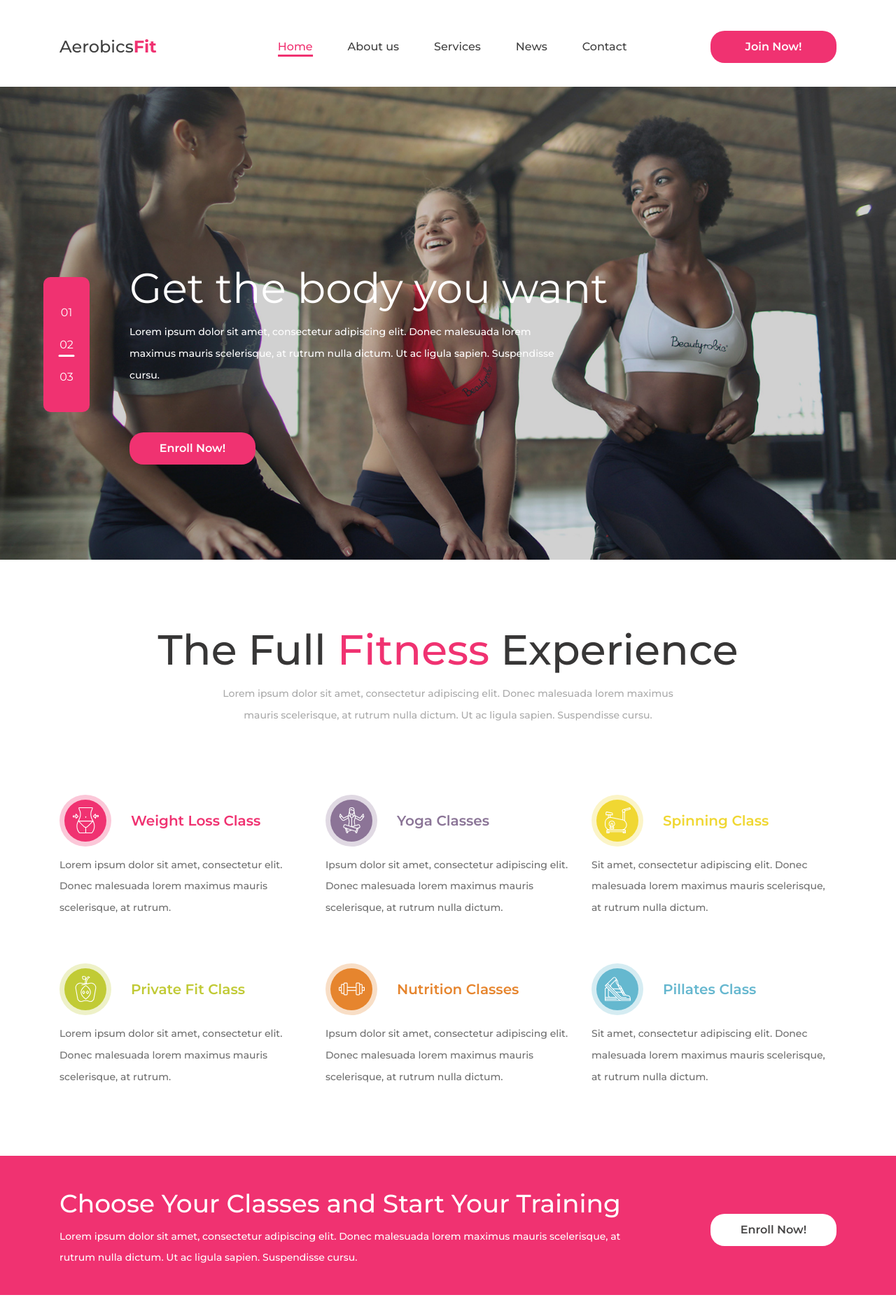
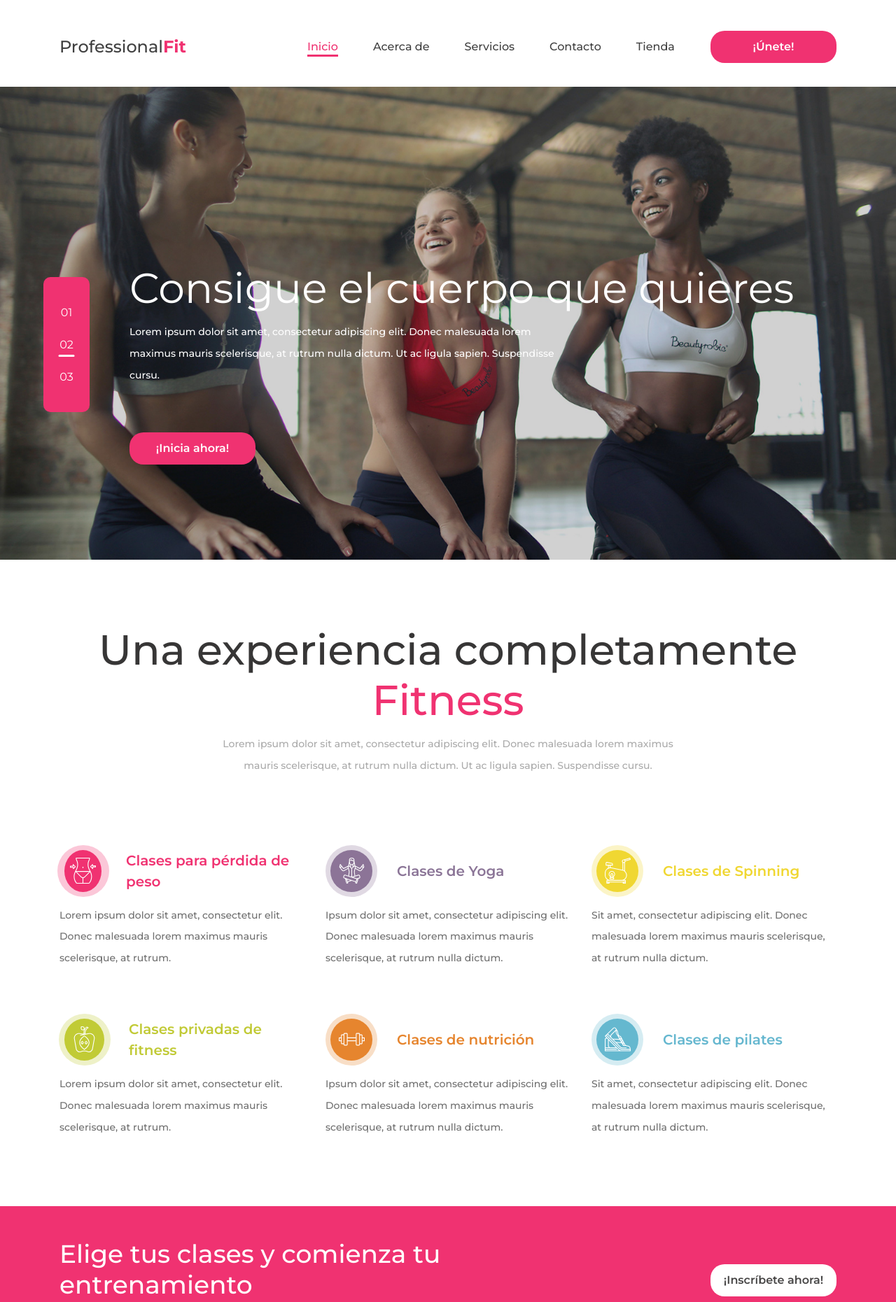
Before and after one commit to Ramon8888/Website-Fit, a plain HTML site: page index.html in a window 1280 px wide. Shown: the top 1861 px of the page at 70% size. Drawn offline with Linux system fonts and the light colour scheme.

```diff
--- a/index.html
+++ b/index.html
@@ -25,17 +25,18 @@
 			<div class="row">
 				<div class="col">
 					<div class="header_content d-flex flex-row align-items-center justify-content-start">
-						<div class="logo">Aerobics<span>Fit</span></div>
+						<div class="logo">Professional<span>Fit</span></div>
 						<nav class="main_nav">
 							<ul class="d-flex flex-row align-items-center justify-content-start">
-								<li class="active"><a href="index.html">Home</a></li>
-								<li><a href="about.html">About us</a></li>
-								<li><a href="services.html">Services</a></li>
-								<li><a href="blog.html">News</a></li>
-								<li><a href="contact.html">Contact</a></li>
+								<li class="active"><a href="index.html">Inicio</a></li>
+								<li><a href="about.html">Acerca de</a></li>
+								<li><a href="services.html">Servicios</a></li>
+								<!-- <li><a href="blog.html">Noticias</a></li> -->
+								<li><a href="contact.html">Contacto</a></li>
+								<li><a href="store.html">Tienda</a></li>
 							</ul>
 						</nav>
-						<div class="join_button ml-auto"><a href="#">Join Now!</a></div>
+						<div class="join_button ml-auto"><a href="#">¡Únete!</a></div>
 						<div class="social header_social">
 							<ul class="d-flex flex-row align-items-center justify-content-start">
 								<li><a href="#"><i class="fa fa-pinterest" aria-hidden="true"></i></a></li>
@@ -57,13 +58,13 @@
 	<div class="menu">
 		<div class="menu_content d-flex flex-column align-items-center justify-content-center">
 			<ul class="menu_nav_list text-center">
-				<li><a href="index.html">Home</a></li>
-				<li><a href="about.html">About us</a></li>
-				<li><a href="services.html">Services</a></li>
-				<li><a href="blog.html">News</a></li>
-				<li><a href="contact.html">Contact</a></li>
+				<li><a href="index.html">Inicio</a></li>
+				<li><a href="about.html">Acerca de</a></li>
+				<li><a href="services.html">Servicios</a></li>
+				<li><a href="contact.html">Contacto</a></li>
+				<li><a href="store.html">Tienda</a></li>
 			</ul>
-			<div class="menu_join"><a href="#">Join Now!</a></div>
+			<div class="menu_join"><a href="#">¡Únete!</a></div>
 			<div class="menu_social social">
 				<ul class="d-flex flex-row align-items-center justify-content-start">
 					<li><a href="#"><i class="fa fa-pinterest" aria-hidden="true"></i></a></li>
@@ -92,11 +93,11 @@
 							<div class="row">
 								<div class="col">
 									<div class="home_content">
-										<div class="home_title"><h1>Get the body you want</h1></div>
+										<div class="home_title"><h1>Consigue el cuerpo que quieres</h1></div>
 										<div class="home_text">
 											<p>Lorem ipsum dolor sit amet, consectetur adipiscing elit. Donec malesuada lorem maximus mauris scelerisque, at rutrum nulla dictum. Ut ac ligula sapien. Suspendisse cursu.</p>
 										</div>
-										<div class="button home_button"><a href="#">Enroll Now!</a></div>
+										<div class="button home_button"><a href="#">¡Inicia ahora!</a></div>
 									</div>
 								</div>
 							</div>
@@ -112,11 +113,11 @@
 							<div class="row">
 								<div class="col">
 									<div class="home_content">
-										<div class="home_title"><h1>Get the body you want</h1></div>
+										<div class="home_title"><h1>Consigue el cuerpo que quieres</h1></div>
 										<div class="home_text">
 											<p>Lorem ipsum dolor sit amet, consectetur adipiscing elit. Donec malesuada lorem maximus mauris scelerisque, at rutrum nulla dictum. Ut ac ligula sapien. Suspendisse cursu.</p>
 										</div>
-										<div class="button home_button"><a href="#">Enroll Now!</a></div>
+										<div class="button home_button"><a href="#">¡Inicia ahora!</a></div>
 									</div>
 								</div>
 							</div>
@@ -132,11 +133,11 @@
 							<div class="row">
 								<div class="col">
 									<div class="home_content">
-										<div class="home_title"><h1>Get the body you want</h1></div>
+										<div class="home_title"><h1>Consigue el cuerpo que quieres</h1></div>
 										<div class="home_text">
 											<p>Lorem ipsum dolor sit amet, consectetur adipiscing elit. Donec malesuada lorem maximus mauris scelerisque, at rutrum nulla dictum. Ut ac ligula sapien. Suspendisse cursu.</p>
 										</div>
-										<div class="button home_button"><a href="#">Enroll Now!</a></div>
+										<div class="button home_button"><a href="#">¡Inicia ahora!</a></div>
 									</div>
 								</div>
 							</div>
@@ -166,7 +167,7 @@
 			<div class="row">
 				<div class="col">
 					<div class="section_title_container text-center">
-						<div class="section_title"><h1>The Full <span>Fitness</span> Experience</h1></div>
+						<div class="section_title"><h1>Una experiencia completamente <span>Fitness</span></h1></div>
 						<div class="section_text ml-auto mr-auto">
 							<p>Lorem ipsum dolor sit amet, consectetur adipiscing elit. Donec malesuada lorem maximus mauris scelerisque, at rutrum nulla dictum. Ut ac ligula sapien. Suspendisse cursu.</p>
 						</div>
@@ -182,7 +183,7 @@
 							<div class="classes_icon d-flex flex-column align-items-center justify-content-center">
 								<div><img src="images/icon_1.svg" alt="https://www.flaticon.com/authors/freepik"></div>
 							</div>
-							<div class="classes_title">Weight Loss Class</div>
+							<div class="classes_title">Clases para pérdida de peso</div>
 						</div>
 						<div class="classes_item_text">
 							<p>Lorem ipsum dolor sit amet, consectetur elit. Donec malesuada lorem maximus mauris scelerisque, at rutrum.</p>
@@ -197,7 +198,7 @@
 							<div class="classes_icon d-flex flex-column align-items-center justify-content-center">
 								<div><img src="images/icon_2.svg" alt="https://www.flaticon.com/authors/freepik"></div>
 							</div>
-							<div class="classes_title">Yoga Classes</div>
+							<div class="classes_title">Clases de Yoga</div>
 						</div>
 						<div class="classes_item_text">
 							<p>Ipsum dolor sit amet, consectetur adipiscing elit. Donec malesuada lorem maximus mauris scelerisque, at rutrum nulla dictum.</p>
@@ -212,7 +213,7 @@
 							<div class="classes_icon d-flex flex-column align-items-center justify-content-center">
 								<div><img src="images/icon_3.svg" alt="https://www.flaticon.com/authors/freepik"></div>
 							</div>
-							<div class="classes_title">Spinning Class</div>
+							<div class="classes_title">Clases de Spinning</div>
 						</div>
 						<div class="classes_item_text">
 							<p>Sit amet, consectetur adipiscing elit. Donec malesuada lorem maximus mauris scelerisque, at rutrum nulla dictum.</p>
@@ -227,7 +228,7 @@
 							<div class="classes_icon d-flex flex-column align-items-center justify-content-center">
 								<div><img src="images/icon_4.svg" alt="https://www.flaticon.com/authors/freepik"></div>
 							</div>
-							<div class="classes_title">Private Fit Class</div>
+							<div class="classes_title">Clases privadas de fitness</div>
 						</div>
 						<div class="classes_item_text">
 							<p>Lorem ipsum dolor sit amet, consectetur elit. Donec malesuada lorem maximus mauris scelerisque, at rutrum.</p>
@@ -242,7 +243,7 @@
 							<div class="classes_icon d-flex flex-column align-items-center justify-content-center">
 								<div><img src="images/icon_5.svg" alt="https://www.flaticon.com/authors/freepik"></div>
 							</div>
-							<div class="classes_title">Nutrition Classes</div>
+							<div class="classes_title">Clases de nutrición</div>
 						</div>
 						<div class="classes_item_text">
 							<p>Ipsum dolor sit amet, consectetur adipiscing elit. Donec malesuada lorem maximus mauris scelerisque, at rutrum nulla dictum.</p>
@@ -257,7 +258,7 @@
 							<div class="classes_icon d-flex flex-column align-items-center justify-content-center">
 								<div><img src="images/icon_6.svg" alt="https://www.flaticon.com/authors/freepik"></div>
 							</div>
-							<div class="classes_title">Pillates Class</div>
+							<div class="classes_title">Clases de pilates</div>
 						</div>
 						<div class="classes_item_text">
 							<p>Sit amet, consectetur adipiscing elit. Donec malesuada lorem maximus mauris scelerisque, at rutrum nulla dictum.</p>
@@ -276,14 +277,14 @@
 			<div class="row">
 				<div class="col-md-9">
 					<div class="cta_content">
-						<div class="cta_title">Choose Your Classes and Start Your Training</div>
+						<div class="cta_title">Elige tus clases y comienza tu entrenamiento</div>
 						<div class="cta_text">
 							<p>Lorem ipsum dolor sit amet, consectetur adipiscing elit. Donec malesuada lorem maximus mauris scelerisque, at rutrum nulla dictum. Ut ac ligula sapien. Suspendisse cursu.</p>
 						</div>
 					</div>
 				</div>
 				<div class="col-md-3">
-					<div class="button cta_button ml-md-auto"><a href="#">Enroll Now!</a></div>
+					<div class="button cta_button ml-md-auto"><a href="#">¡Inscríbete ahora!</a></div>
 				</div>
 			</div>
 		</div>
@@ -296,7 +297,7 @@
 			<div class="row">
 				<div class="col">
 					<div class="section_title_container text-center">
-						<div class="section_title"><h1>The benefits of <span>Yoga</span></h1></div>
+						<div class="section_title"><h1>Beneficios de practicar <span>Yoga</span></h1></div>
 						<div class="section_text ml-auto mr-auto">
 							<p>Lorem ipsum dolor sit amet, consectetur adipiscing elit. Donec malesuada lorem maximus mauris scelerisque, at rutrum nulla dictum. Ut ac ligula sapien. Suspendisse cursu.</p>
 						</div>
@@ -321,7 +322,7 @@
 					<div class="benefit">
 						<div class="benefit_title_container d-flex flex-row align-items-center justify-content-start">
 							<div class="benefit_icon d-flex flex-column align-items-center justify-content-center"><img src="images/ok.png" alt=""></div>
-							<div class="benefit_title">Living Healthy</div>
+							<div class="benefit_title">Vida Saludable</div>
 						</div>
 						<div class="benefit_text">
 							<p>Lorem ipsum dolor sit amet, consectetur elit. Donec malesuada lorem maximus mauris.</p>
@@ -332,7 +333,7 @@
 					<div class="benefit">
 						<div class="benefit_title_container d-flex flex-row align-items-center justify-content-start">
 							<div class="benefit_icon d-flex flex-column align-items-center justify-content-center"><img src="images/ok.png" alt=""></div>
-							<div class="benefit_title">Meditation Sessions</div>
+							<div class="benefit_title">Sesiones de meditación</div>
 						</div>
 						<div class="benefit_text">
 							<p>Lorem ipsum dolor sit amet, consectetur elit. Donec malesuada lorem maximus mauris.</p>
@@ -348,7 +349,7 @@
 					<!-- Benefit -->
 					<div class="benefit benefit_r">
 						<div class="benefit_title_container d-flex flex-row align-items-center justify-content-lg-end">
-							<div class="benefit_title text-lg-right order-lg-1 order-2">Body & Mind</div>
+							<div class="benefit_title text-lg-right order-lg-1 order-2">Cuerpo y mente</div>
 							<div class="benefit_icon d-flex flex-column align-items-center justify-content-center order-lg-2 order-1"><img src="images/ok.png" alt=""></div>
 						</div>
 						<div class="benefit_text text-lg-right">
@@ -359,7 +360,7 @@
 					<!-- Benefit -->
 					<div class="benefit benefit_r">
 						<div class="benefit_title_container d-flex flex-row align-items-center justify-content-lg-end">
-							<div class="benefit_title text-lg-right order-lg-1 order-2">Healthy Life</div>
+							<div class="benefit_title text-lg-right order-lg-1 order-2">Vida saludable</div>
 							<div class="benefit_icon d-flex flex-column align-items-center justify-content-center order-lg-2 order-1"><img src="images/ok.png" alt=""></div>
 						</div>
 						<div class="benefit_text text-lg-right">
@@ -370,7 +371,7 @@
 					<!-- Benefit -->
 					<div class="benefit benefit_r">
 						<div class="benefit_title_container d-flex flex-row align-items-center justify-content-lg-end">
-							<div class="benefit_title text-lg-right order-lg-1 order-2">Relaxing and calming</div>
+							<div class="benefit_title text-lg-right order-lg-1 order-2">Relajación y calma</div>
 							<div class="benefit_icon d-flex flex-column align-items-center justify-content-center order-lg-2 order-1"><img src="images/ok.png" alt=""></div>
 						</div>
 						<div class="benefit_text text-lg-right">
@@ -392,7 +393,7 @@
 			<div class="row">
 				<div class="col">
 					<div class="testimonials_title_container">
-						<div class="testimonials_title text-center">Client's Testimonials</div>
+						<div class="testimonials_title text-center">Testimonios</div>
 						<div class="quote text-center"><img src="images/quote.png" alt=""></div>
 					</div>
 
@@ -452,7 +453,7 @@
 			<div class="row row-lg-eq-height">
 				<div class="col-lg-6">
 					<div class="news">
-						<div class="news_title"><h1>Upcoming News</h1></div>
+						<div class="news_title"><h1>Últimas noticias</h1></div>
 						<div class="news_subtitle">
 							<p>Consectetur adipiscing elit. Donec malesuada lorem maximus mauris sceleri sque, at rutrum nulla dictum. Ut ac ligula sapien. Suspendisse cursu.</p>
 						</div>
@@ -548,7 +549,7 @@
 			<div class="row">
 				<div class="col">
 					<div class="footer_content text-center d-flex flex-column align-items-center justify-content-center">
-						<div class="footer_logo"><a href="#">Aerobics<span>Fit</span></a></div>
+						<div class="footer_logo"><a href="#">Professional<span>Fit</span></a></div>
 						<div class="footer_contact">
 							<ul>
 								<li>
```
